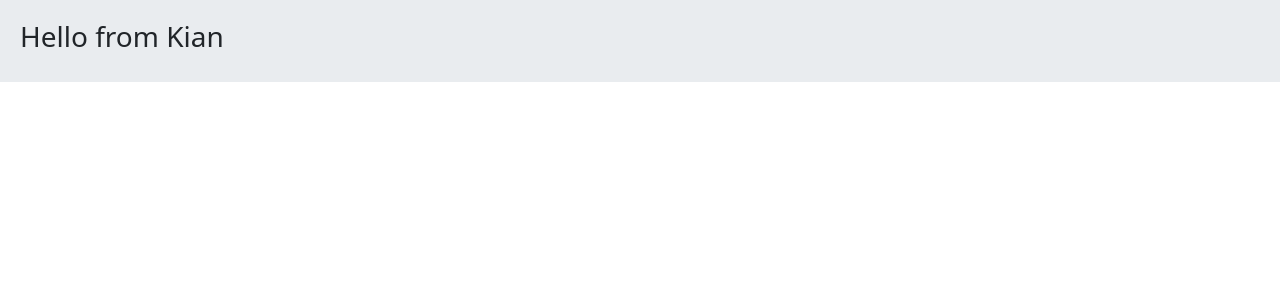
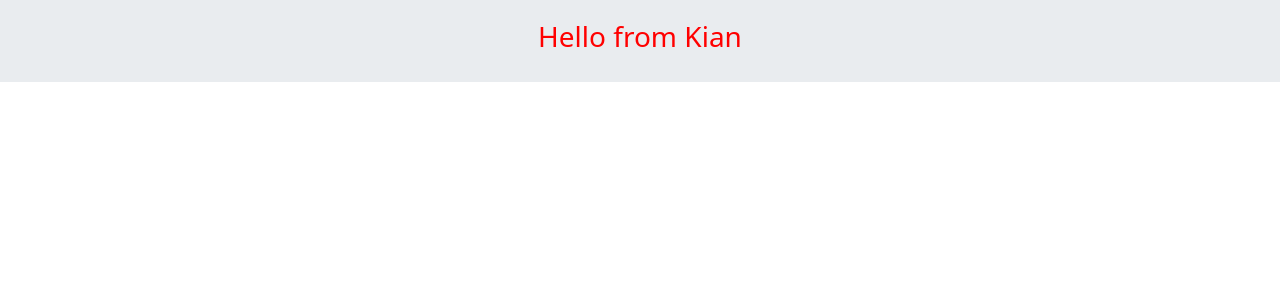
Before and after one commit to kiankianmehr77/shop, a Django app: page / in a window 1280 px wide. Shown: the part 56-356 px from the top of the page. Run offline with Django 4.2, Linux system fonts and the light colour scheme.

Commit message:
manage static files

```diff
--- /dev/null
+++ b/home/static/home/css/style.css
@@ -0,0 +1,4 @@
+h3 {
+    color : red;
+    text-align: center;
+}
--- a/home/templates/home/home.html
+++ b/home/templates/home/home.html
@@ -1,4 +1,9 @@
 {% extends "base.html" %}
+{% load static %}
+{% block home_header %}
+<link rel="stylesheet" href='{% static "home/css/style.css" %}'>
+
+{% endblock%}
 {% block content %}
     <h3> Hello from Kian </h3>
 
--- a/shop/settings.py
+++ b/shop/settings.py
@@ -118,6 +118,9 @@ USE_TZ = True
 # https://docs.djangoproject.com/en/4.1/howto/static-files/
 
 STATIC_URL = 'static/'
+STATICFILES_DIRS = [
+    BASE_DIR / 'static'
+]
 
 # Default primary key field type
 # https://docs.djangoproject.com/en/4.1/ref/settings/#default-auto-field
--- /dev/null
+++ b/static/css/base_style.css
@@ -0,0 +1,5 @@
+.jumbotron{
+    padding : 20px;
+    margin-bottom : 20px;
+    background-color: #e9ecef;
+}
--- a/templates/base.html
+++ b/templates/base.html
@@ -1,17 +1,13 @@
-
+{% load static %}
 <!DOCTYPE html>
 <html lang="en">
 <head>
     <meta charset="UTF-8">
     <title>Online Shop</title>
     <link href="https://cdn.jsdelivr.net/npm/bootstrap@5.1.3/dist/css/bootstrap.min.css" rel="stylesheet" integrity="sha384-1BmE4kWBq78iYhFldvKuhfTAU6auU8tT94WrHftjDbrCEXSU1oBoqyl2QvZ6jIW3" crossorigin="anonymous">
-    <style>
-        .jumbotron{
-            padding : 20px;
-            margin-bottom : 20px;
-            background-color: #e9ecef;
-        }
-    </style>
+    <link rel = "stylesheet" href="{% static 'css/base_style.css' %}">
+    {% block home_header %}
+    {% endblock%}
 </head>
 <body>
 
```
